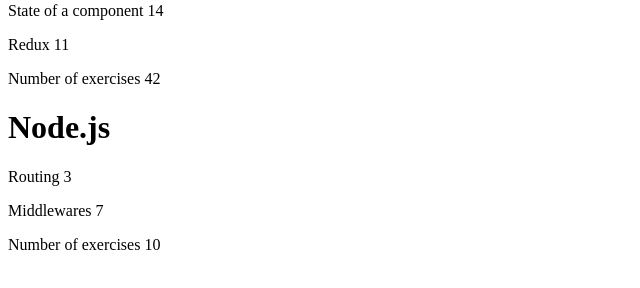
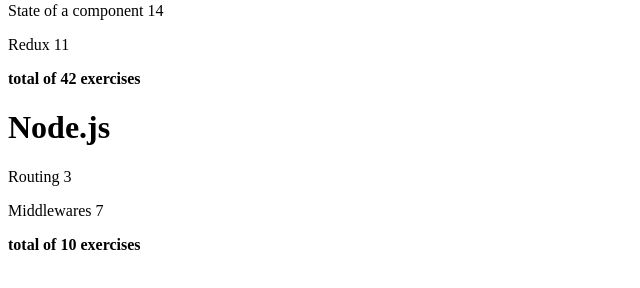
Before and after one commit to aeoluscherokee/fullstackopen-part2, a React (Create React App) app in the folder courseinfo/: page / in a window 1280 px wide. Shown: the part 146-434 px from the top of the page, without its empty margins (0-640 px from the left). Built offline with nearby package versions, Linux system fonts and the light colour scheme.

Commit message:
Change HTML tag for Total component

```diff
--- a/courseinfo/src/App.js
+++ b/courseinfo/src/App.js
@@ -31,7 +31,11 @@
     return s + p.exercises;
   }, 0);
 
-  return <p>Number of exercises {total}</p>;
+  return (
+    <p>
+      <strong>total of {total} exercises</strong>
+    </p>
+  );
 };
 
 const Course = ({ course }) => {
```
